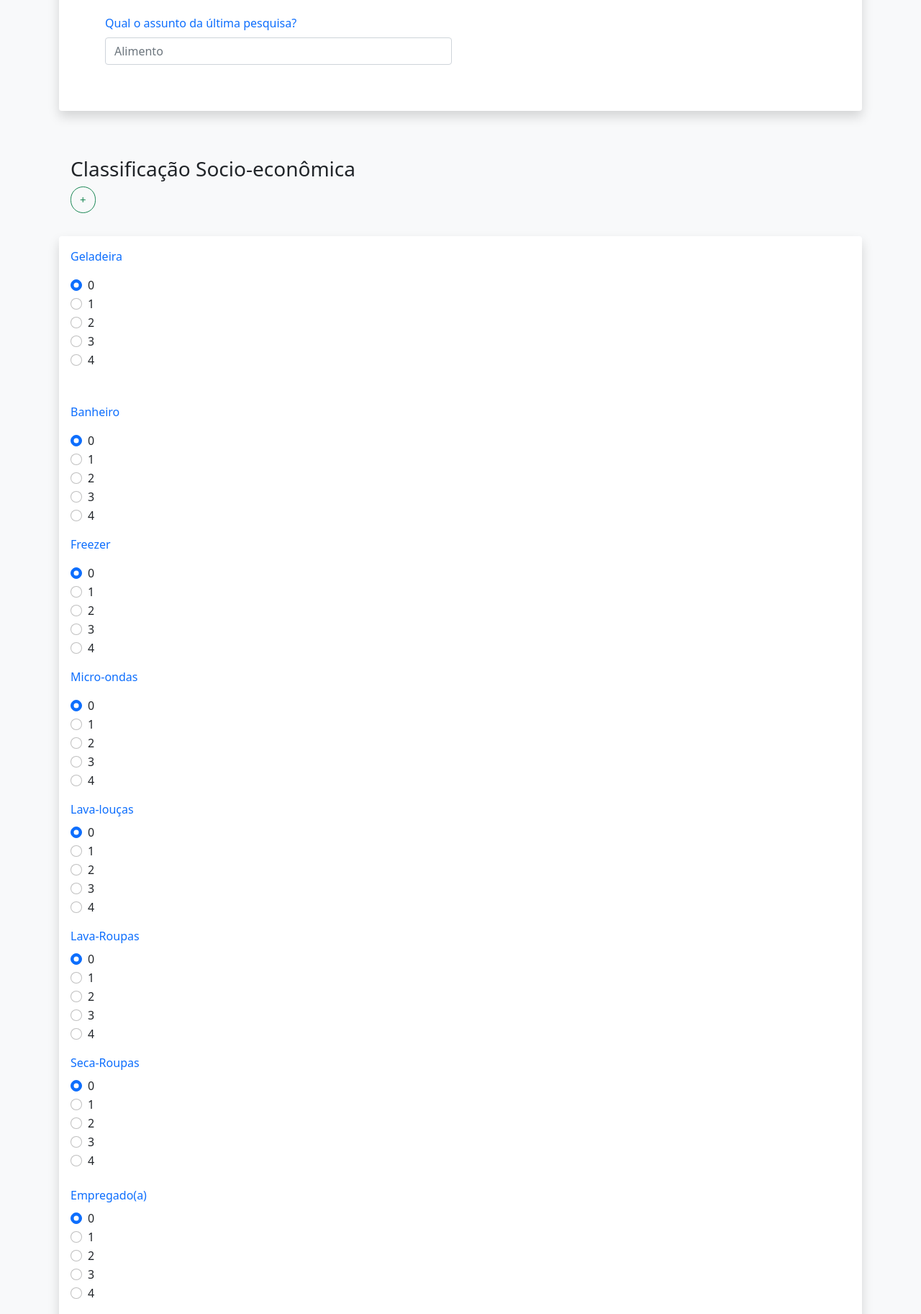
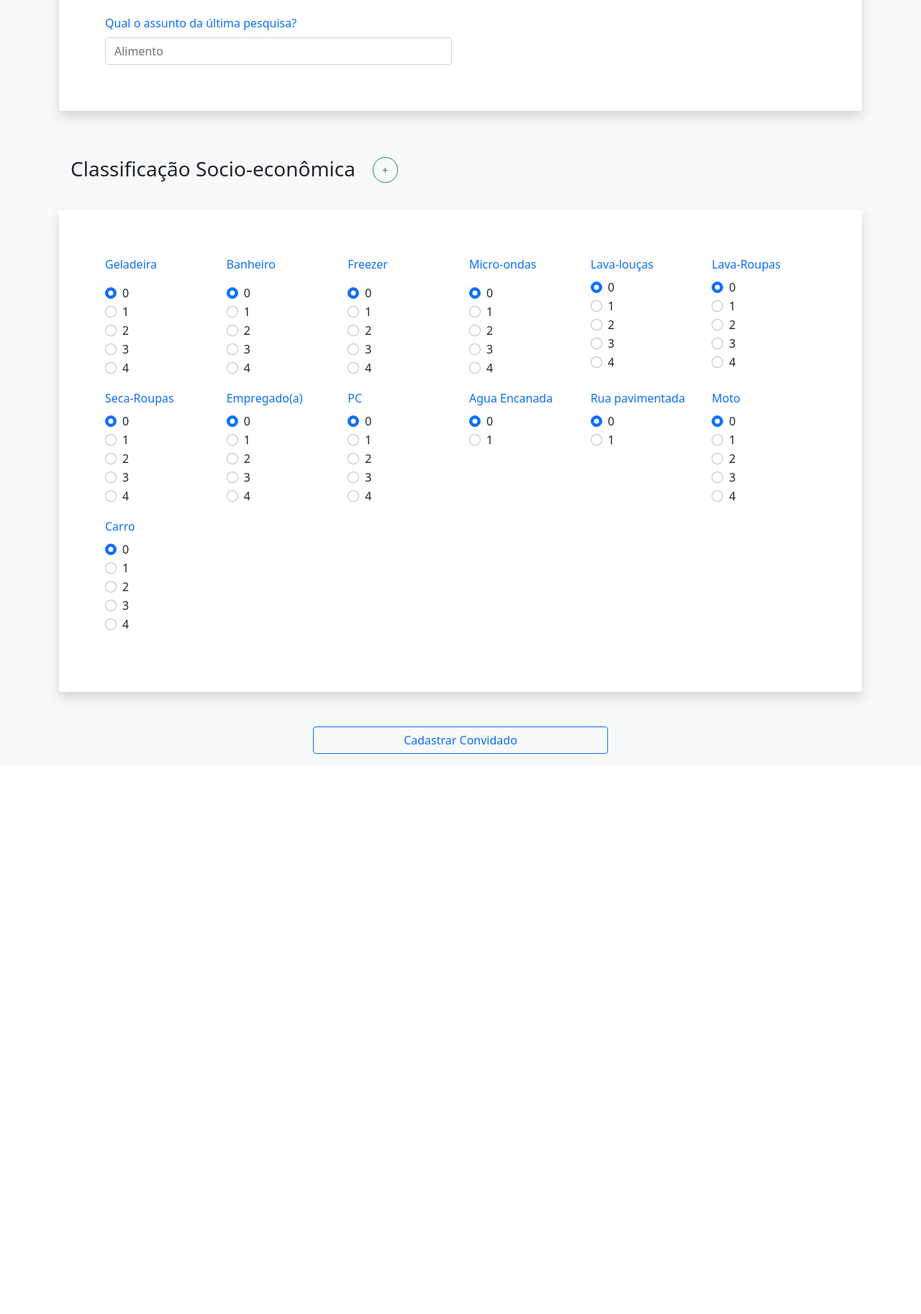
Before and after one commit to marcellass/Impactados_IMPESQ, a Flask app: page /convidado in a window 1280 px wide. Shown: the part 3230-5055 px from the top of the page at 72% size. After the commit the page ends 4277 px from the top, so only its background shows below. Run offline with Flask 2, Linux system fonts and the light colour scheme.

Commit message:
arrumando convidados

```diff
--- a/templates/cadastro_convidado.html
+++ b/templates/cadastro_convidado.html
@@ -476,17 +476,18 @@
             </div>
 
             <div class="container p-3 d-flex justify-content-start">
-                <div class="row d-flex flex-row">
-                    <div class="flex-column col-12">
+                <div class="row row-cols-auto d-flex flex-row">
+                    <div class="flex-column col">
                       <h3>Classificação Socio-econômica</h3>
                     </div>
-                    <div class="flex-column col-2">
+                    <div class="flex-column col">
                         <button type="button" id="action-classificacao" class="btn btn-outline-success btn-circle btn-xl">+</button>
                     </div>
                 </div>
             </div>
             <div id="classificacao" class="container shadow p-3 mb-5 bg-body rounded mt-3">
-                <div class="col-2 mb-5">
+                <div class="row row-cols-2 p-5">
+                    <div class="col-2 mb-3">
                         <!-- GELADEIRA-->
                         <label class="form-label text-primary mb-3">Geladeira</label>
                         <div class="form-check">
@@ -698,7 +699,7 @@
                     </div>
 
                     <!-- MÁQUINA DE SECAR ROUPA -->
-                <div class="col-2 mb-4">
+                    <div class="col-2 mb-3">
                         <label class="form-label text-primary">Seca-Roupas</label>
                         <div class="form-check">
                             <input class="form-check-input" type="radio" name="secarroupas" id="gridRadios1" value="0" checked>
@@ -768,7 +769,7 @@
                     </div>
 
                     <!-- PC -->
-                <div class="col-1 mb-3">
+                    <div class="col-2 mb-3">
                         <label class="form-label text-primary">PC</label>
                         <div class="form-check">
                             <input class="form-check-input" type="radio" name="computador" id="gridRadios1" value="0" checked>
@@ -837,7 +838,7 @@
                     </div>
 
                     <!-- MOTOCICLETA -->
-                <div class="col-1 mb-3">
+                    <div class="col-2 mb-3">
                         <label class="form-label text-primary">Moto</label>
                         <div class="form-check">
                             <input class="form-check-input" type="radio" name="moto" id="gridRadios1" value="0" checked>
@@ -872,7 +873,7 @@
                     </div>
 
                     <!-- CARRO -->
-                <div class="col-1 mb-3">
+                    <div class="col-2 mb-3">
                         <label class="form-label text-primary">Carro</label>
                         <div class="form-check">
                             <input class="form-check-input" type="radio" name="automovel" id="gridRadios1" value="0" checked>
@@ -903,6 +904,7 @@
                             <label class="form-check-label" for="gridRadios3">
                             4
                             </label>
+                        </div>
                     </div>
                 </div>
             </div>
```
Lines whose indentation alone changed are shown as unchanged.
